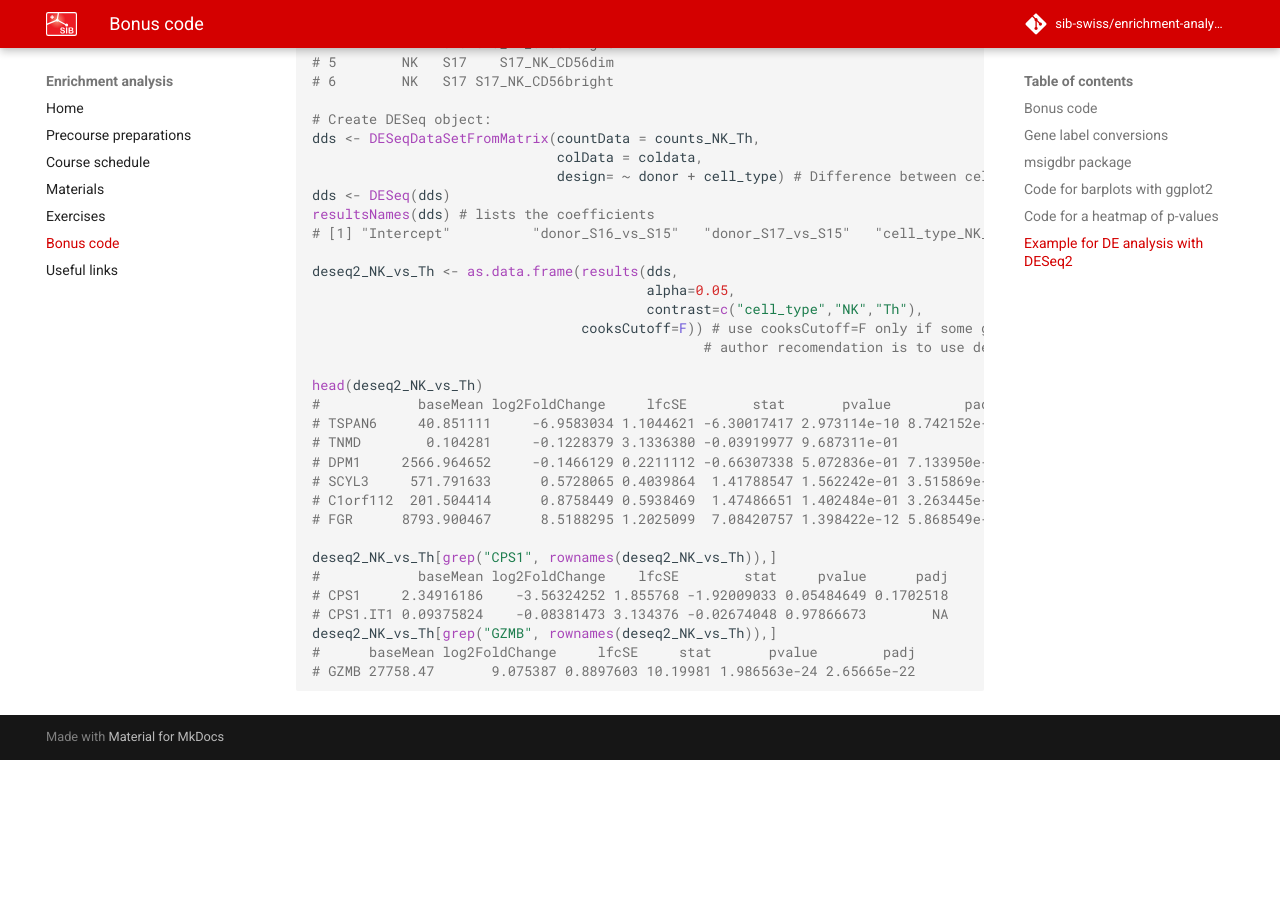
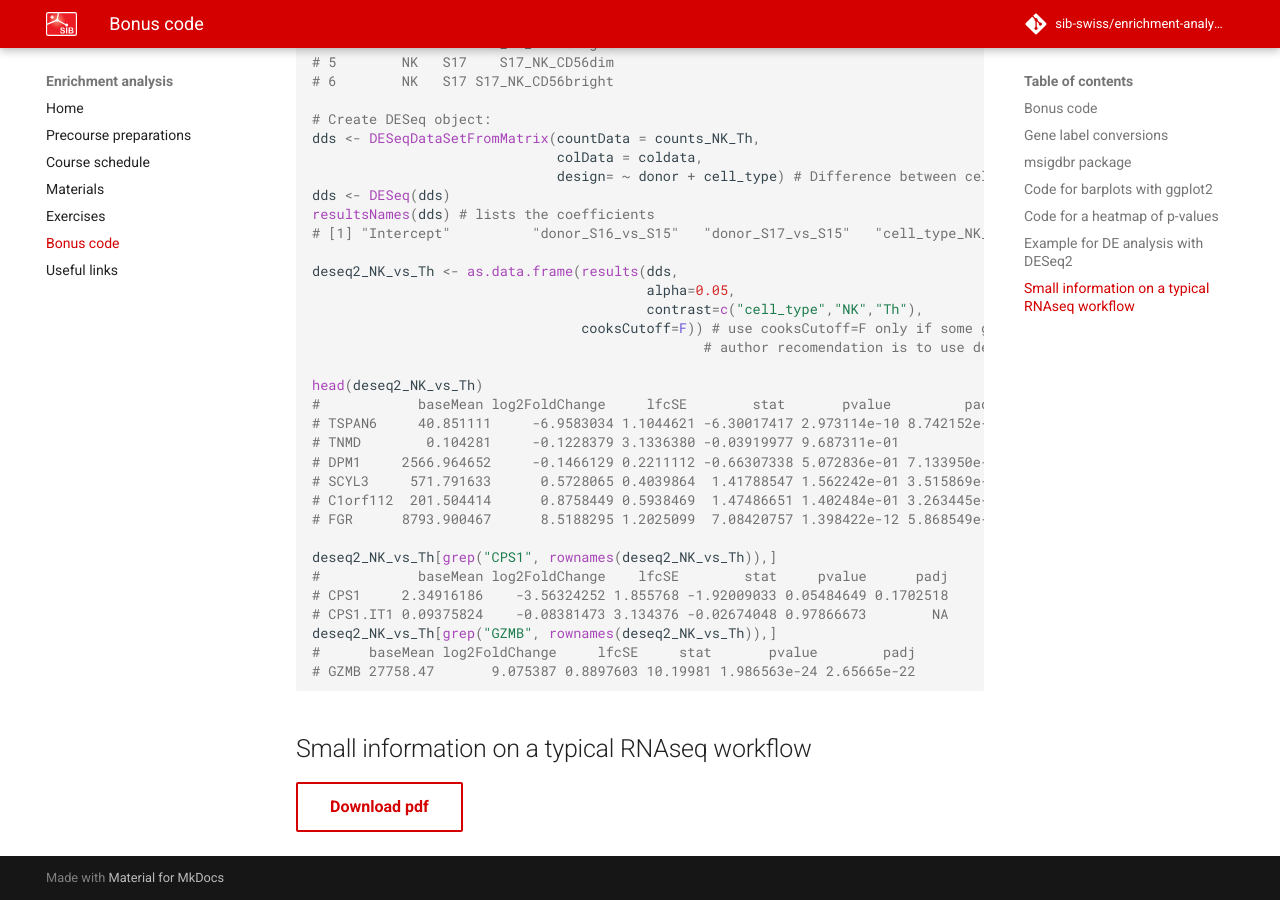
Before and after one commit to sib-swiss/enrichment-analysis-training, an MkDocs documentation site: the page built from docs/bonus_code.md, in a window 1280 px wide and 900 px high, scrolled down 6251 px. Built offline with MkDocs 1.6.1 and Material for MkDocs 9.7.7, drawn with Linux system fonts in a browser that asks for light colours; emoji names are drawn with the system emoji font; comment, search, counter and statistics services are not loaded; the version menu is left out; before the commit the page ends 7011 px from its top, so only the background shows below that.

Commit message:
edits June 2023

````diff
--- a/docs/bonus_code.md
+++ b/docs/bonus_code.md
@@ -302,3 +302,7 @@ deseq2_NK_vs_Th[grep("GZMB", rownames(deseq2_NK_vs_Th)),]
 # GZMB 27758.47       9.075387 0.8897603 10.19981 1.986563e-24 2.65665e-22
 
 ```
+
+## Small information on a typical RNAseq workflow
+
+[Download pdf](assets/pdf/brief_RNAseq_workflow.pdf){: .md-button }
````
Also changed, not shown: 1 other file.
